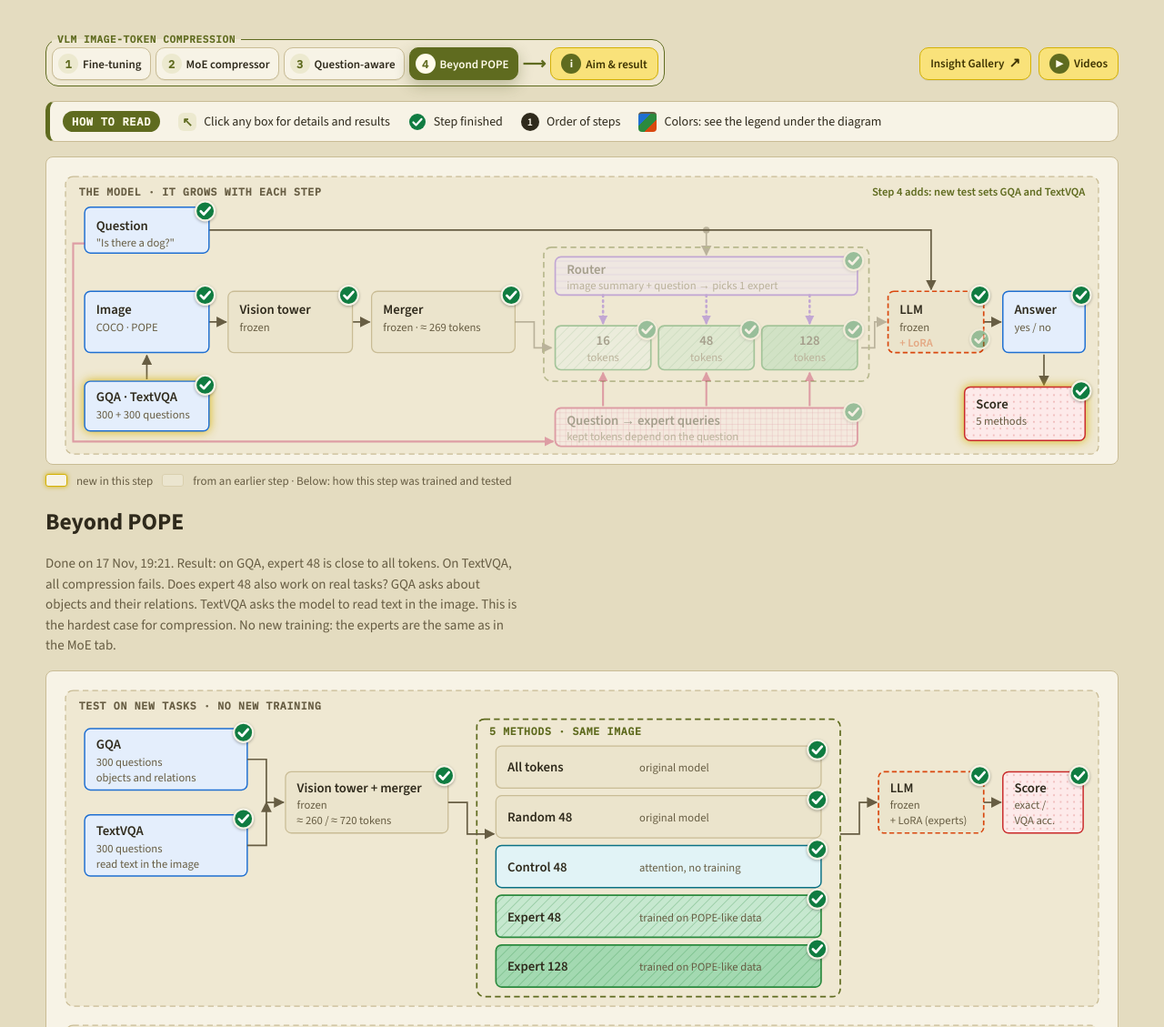
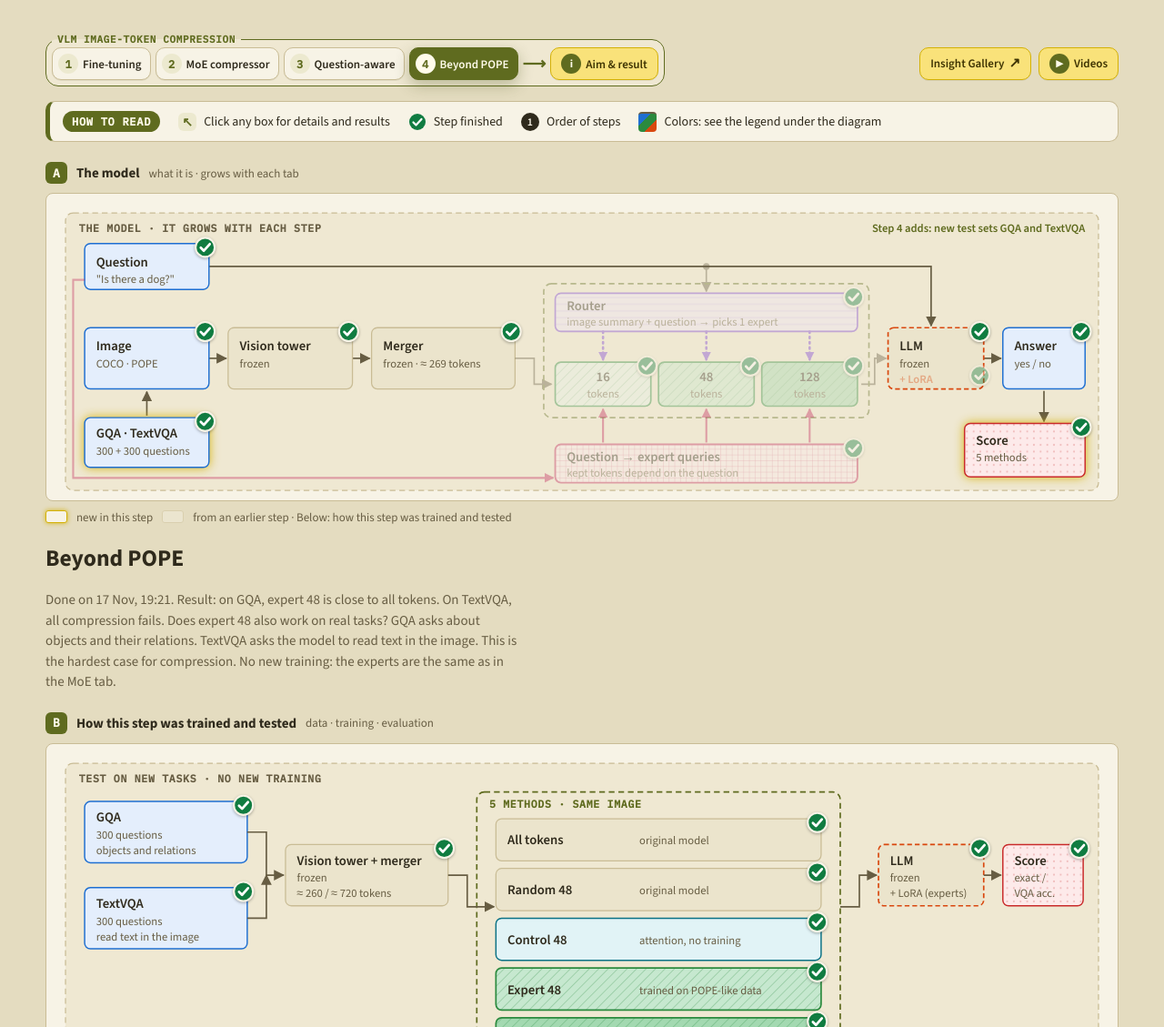
Before and after one commit to ashe-many/ashe-many.github.io, a plain HTML site: page index.html in a window 1280 px wide. Shown: the top 1129 px of the page at 91% size. Drawn offline with nearby package versions, Linux system fonts and the light colour scheme.

Commit message:
Headings for the two diagrams: A the model, B how the step was trained and tested
Co-Authored-By: Claude Opus 5.5 <noreply@anthropic.com>

```diff
--- a/index.html
+++ b/index.html
@@ -222,6 +222,9 @@
     .tabs a.ext, .tabs .vids summary { padding: 6px 11px; }
     .tabs .flow { font-size: 18px; padding: 0; }
   }
+  .part-h { display: flex; align-items: center; gap: 10px; margin: 6px 0 -6px; font: 700 15px var(--sans); color: var(--fg); }
+  .part-h .pn { display: inline-grid; place-items: center; width: 24px; height: 24px; border-radius: 6px; background: var(--accent); color: #fffbea; font: 700 13px var(--mono); }
+  .part-h small { font: 400 13px var(--sans); color: var(--muted); }
 </style>
 </head>
 <body>
@@ -303,6 +306,7 @@
     <button class="open-help" id="open-help" type="button">More: runs, p-values, limits</button>
   </div>
 
+  <h2 class="part-h"><span class="pn">A</span>The model <small>what it is · grows with each tab</small></h2>
   <div class="canvas build">
     <svg id="build" viewBox="0 0 1120 320" role="img" aria-label="One model that grows with each step. Base: question and image, frozen vision tower and merger with about 269 tokens, frozen LLM, answer. Step 1 adds a random token drop and LoRA weights. Step 2 replaces the drop by a router and three trained experts with 16, 48 or 128 tokens. Step 3 lets the question steer the experts. Step 4 adds the GQA and TextVQA test sets.">
       <rect class="group" x="20" y="20" width="1080" height="290" rx="8"/>
@@ -393,6 +397,7 @@
   <h1>Drop-Aware Fine-Tuning Pipeline</h1>
   <p class="sub">Is the 4-point loss at 75% token removal caused by lost image data, or by input the model never saw in training? Two LoRA runs answer this. Started 14 Nov, 20:55; finished 15 Nov, 06:24. Answer: mostly lost image data.</p>
 
+  <h2 class="part-h"><span class="pn">B</span>How this step was trained and tested <small>data · training · evaluation</small></h2>
   <div class="canvas">
     <svg viewBox="0 0 1120 580" role="img" aria-label="Pipeline. Data: COCO train2014 annotations go to a question builder, which makes 2,000 yes/no training questions. The POPE test set has 300 questions from val2014. Training: the frozen Qwen3-VL-4B 4-bit model, a token drop of 0 to 75 percent for run C only, and a training step that updates only LoRA weights for about 2,000 steps. Run B uses no drop, run C uses the drop. Outputs: LoRA weights B and C. Evaluation: inference on 300 POPE questions at 0 to 100 percent drop, comparison with run A with McNemar tests, then a chart and write-up that answer: information loss or distribution shift.">
 
@@ -510,6 +515,7 @@
   <div class="tab" id="tab-moe" role="tabpanel" hidden>
   <h1>MoE Token Compressor</h1>
   <p class="sub">Done 16 Nov, 13:57. Result: MoE 86.0% with 19.3 tokens (target: more than 90% with fewer than 50). Expert 48 alone: 89.3% with 48 tokens. Three trained compressors ("experts") make 16, 48 or 128 image tokens from the ≈ 269 tokens of the merger. A router reads the question and picks one expert. Target: more than 90% POPE accuracy with a mean of fewer than 50 tokens. The base model does not change; all new parts are added.</p>
+  <h2 class="part-h"><span class="pn">B</span>How this step was trained and tested <small>data · training · evaluation</small></h2>
   <div class="canvas">
     <svg viewBox="0 310 1120 290" role="img" aria-label="MoE compressor. The image goes through the frozen vision tower and merger to about 269 tokens. A new router reads an image summary and the question and picks one of three new experts, which compress the tokens to 16, 48 or 128. The compressed tokens and the question go to the frozen LLM with LoRA, which answers yes or no. Training: cache the vision output, train the experts in one run, then train the router from saved answers with a cost per token. Evaluation: an attention control with no training, the MoE test on 300 POPE questions, and a chart of accuracy against tokens.">
       <rect class="group" x="20" y="20" width="1080" height="280" rx="8"/>
@@ -652,6 +658,7 @@
   <div class="tab" id="tab-qa" role="tabpanel" hidden>
   <h1>Question-Aware MoE</h1>
   <p class="sub">Done 17 Nov, 00:35. Result: no gain. No checkpoint was better than the old MoE on held-out images, so the fallback kept the old MoE. The POPE test gave the same 86.0% again. The experts also read the question. Thus the 16 or 48 tokens collect the image parts that the question asks about. The router and the experts train together. Target: more than 90% POPE accuracy with fewer than 20 tokens. At the start, the new model is the same as the old MoE. If the new model is not better on held-out images, the old experts stay.</p>
+  <h2 class="part-h"><span class="pn">B</span>How this step was trained and tested <small>data · training · evaluation</small></h2>
   <div class="canvas">
     <svg viewBox="0 370 1120 290" role="img" aria-label="Question-aware MoE. Same model as the MoE compressor tab: frozen vision tower and merger, router, 3 experts with 16, 48 or 128 tokens, frozen LLM with LoRA. New: the question also goes to a small part that shifts the queries of each expert, so the kept tokens depend on the question. This part starts at zero. Training: about 6,000 questions from the cached images, joint training of experts, new part and router with Gumbel-softmax, then selection on held-out images with a fallback to the old experts. Evaluation: test on 300 POPE questions, reference to the old MoE and expert 48, chart.">
       <rect class="group" x="20" y="20" width="1080" height="340" rx="8"/>
@@ -794,6 +801,7 @@
   <div class="tab" id="tab-bench" role="tabpanel" hidden>
   <h1>Beyond POPE</h1>
   <p class="sub">Done on 17 Nov, 19:21. Result: on GQA, expert 48 is close to all tokens. On TextVQA, all compression fails. Does expert 48 also work on real tasks? GQA asks about objects and their relations. TextVQA asks the model to read text in the image. This is the hardest case for compression. No new training: the experts are the same as in the MoE tab.</p>
+  <h2 class="part-h"><span class="pn">B</span>How this step was trained and tested <small>data · training · evaluation</small></h2>
   <div class="canvas">
     <svg viewBox="0 0 1120 500" role="img" aria-label="Beyond POPE. 300 GQA and 300 TextVQA questions go through the frozen vision tower and merger. Five methods use the same image: all tokens, random 48, attention control 48, trained expert 48 and expert 128. The frozen LLM answers; the score is exact match for GQA and VQA accuracy for TextVQA. Steps: checks, original model, experts, chart, and mixed training only if TextVQA fails.">
       <rect class="group" x="20" y="20" width="1080" height="330" rx="8"/>
```
